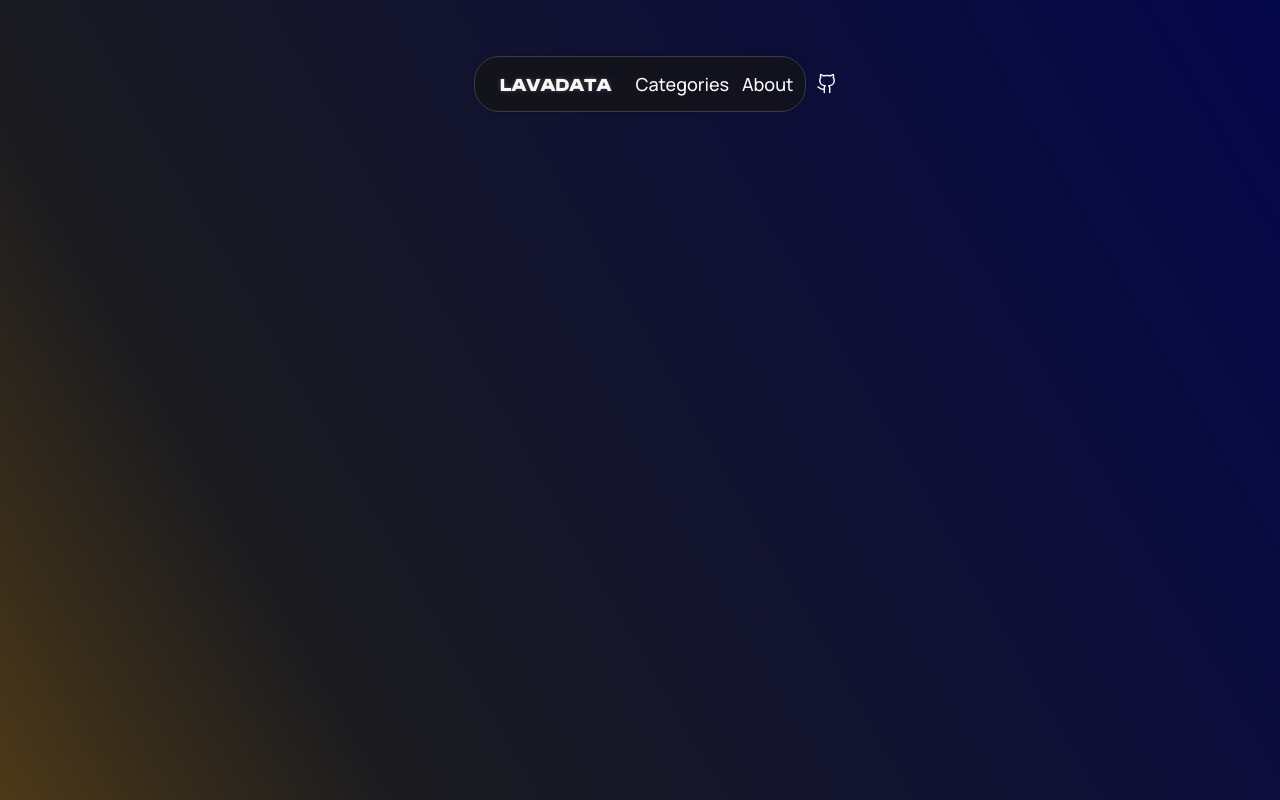
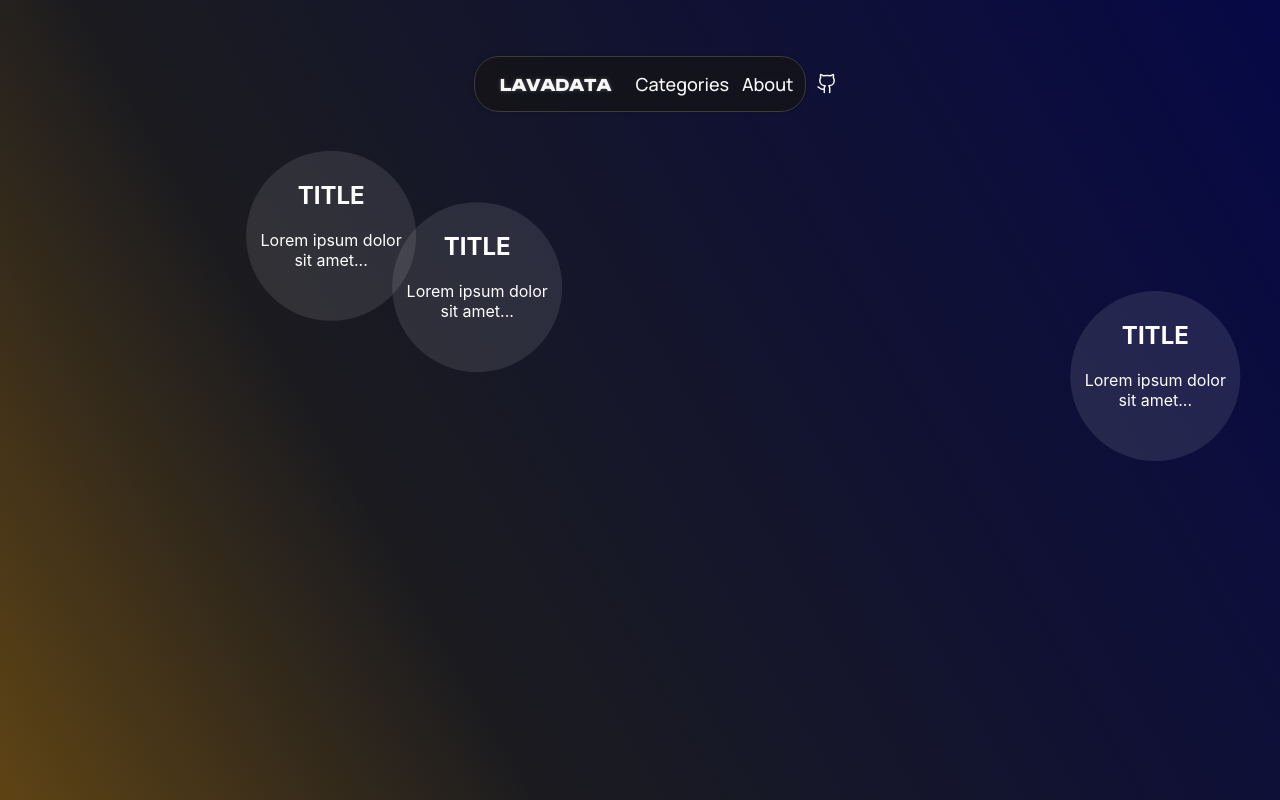
Before and after one commit to antonkazachenko/lava-data, a React (Create React App) app: page / in a window 1280 px wide. Built offline with nearby package versions, Linux system fonts and the light colour scheme.

Commit message:
setup bubbles

```diff
--- a/public/index.html
+++ b/public/index.html
@@ -2,14 +2,14 @@
 <html lang="en">
   <head>
     <meta charset="utf-8" />
-    <link rel="icon" href="%PUBLIC_URL%/favicon.ico" />
+    <link rel="icon" href="%PUBLIC_URL%/pageLogo.png" />
     <meta name="viewport" content="width=device-width, initial-scale=1" />
     <meta name="theme-color" content="#000000" />
     <meta
       name="description"
       content="Web site created using create-react-app"
     />
-    <link rel="apple-touch-icon" href="%PUBLIC_URL%/logo192.png" />
+    <link rel="apple-touch-icon" href="%PUBLIC_URL%/pageLogo.png" />
     <!--
       manifest.json provides metadata used when your web app is installed on a
       user's mobile device or desktop. See https://developers.google.com/web/fundamentals/web-app-manifest/
--- /dev/null
+++ b/src/components/bubbles/bubbles.module.css
@@ -0,0 +1,17 @@
+.bubblesContainer {
+    position: relative;
+    width: 100%;
+    height: 400px; /* Adjust as needed */
+}
+
+/* Removed CSS animations to avoid conflict with state-driven transforms */
+.bubble {
+    position: absolute;
+    width: 150px;
+    height: 150px;
+    background: rgba(255, 255, 255, 0.1);
+    border-radius: 50%;
+    text-align: center;
+    padding: 10px;
+    color: #fff;
+}
--- /dev/null
+++ b/src/components/bubbles/bubbles.tsx
@@ -0,0 +1,99 @@
+import React, {
+  FC, useState, useEffect, useRef,
+} from 'react';
+import styles from './bubbles.module.css';
+
+interface BubbleState {
+  x: number;
+  y: number;
+  vx: number;
+  vy: number;
+  radius: number;
+}
+
+const Bubbles: FC = () => {
+  const containerRef = useRef<HTMLDivElement>(null);
+  const [bubbles, setBubbles] = useState<BubbleState[]>([]);
+  const [containerSize, setContainerSize] = useState({ width: 0, height: 0 });
+
+  // Initialize bubbles with random positions and velocities
+  useEffect(() => {
+    if (containerRef.current) {
+      const { width, height } = containerRef.current.getBoundingClientRect();
+      setContainerSize({ width, height });
+
+      const newBubbles = Array(3).fill(null).map(() => ({
+        x: Math.random() * width,
+        y: Math.random() * height,
+        vx: (Math.random() - 0.5) * 4,
+        vy: (Math.random() - 0.5) * 4,
+        radius: 75, // Half of 150px bubble size
+      }));
+      setBubbles(newBubbles);
+    }
+  }, []);
+
+  // Animation loop
+  useEffect(() => {
+    const animate = () => {
+      setBubbles((prevBubbles) => prevBubbles.map((bubble) => {
+        let {
+          // eslint-disable-next-line prefer-const
+          x, y, vx, vy, radius,
+        } = bubble;
+
+        // Update position
+        x += vx;
+        y += vy;
+
+        // Wall collision with damping
+        if (x < radius) {
+          x = radius;
+          vx = Math.abs(vx) * 0.9;
+        }
+        if (x > containerSize.width - radius) {
+          x = containerSize.width - radius;
+          vx = -Math.abs(vx) * 0.9;
+        }
+        if (y < radius) {
+          y = radius;
+          vy = Math.abs(vy) * 0.9;
+        }
+        if (y > containerSize.height - radius) {
+          y = containerSize.height - radius;
+          vy = -Math.abs(vy) * 0.9;
+        }
+
+        return {
+          ...bubble, x, y, vx, vy,
+        };
+      }));
+
+      // eslint-disable-next-line no-use-before-define
+      animationFrameId = requestAnimationFrame(animate);
+    };
+
+    let animationFrameId = requestAnimationFrame(animate);
+    return () => cancelAnimationFrame(animationFrameId);
+  }, [containerSize]);
+
+  return (
+    <div ref={containerRef} className={styles.bubblesContainer}>
+      {bubbles.map((bubble, index) => (
+        <div
+          /* eslint-disable-next-line react/no-array-index-key */
+          key={index}
+          className={styles.bubble}
+          style={{
+            transform: `translate(${bubble.x - 75}px, ${bubble.y - 75}px)`,
+          }}
+        >
+          <h2>TITLE</h2>
+          <p>Lorem ipsum dolor sit amet...</p>
+        </div>
+      ))}
+    </div>
+  );
+};
+
+export default Bubbles;
--- a/src/components/header/header.module.css
+++ b/src/components/header/header.module.css
@@ -18,6 +18,7 @@
     padding: 0 2vw;
     justify-content: space-between;
     margin-top: 7vh;
+    z-index: 1000;
 }
 
 .logo {
--- a/src/components/index.ts
+++ b/src/components/index.ts
@@ -1,4 +1,5 @@
 import Background from './background/background';
 import Header from './header/header';
+import Bubbles from './bubbles/bubbles';
 
-export { Background, Header };
+export { Background, Header, Bubbles };
--- a/src/components/modal/modal.tsx
+++ b/src/components/modal/modal.tsx
@@ -49,8 +49,6 @@ const Modal: FC<TModalProp> = ({
               )
                 : <h2 className="text text_type_main-large">{title}</h2>
             }
-            {/* eslint-disable-next-line max-len */}
-            {/* eslint-disable-next-line jsx-a11y/anchor-is-valid,jsx-a11y/click-events-have-key-events,jsx-a11y/no-static-element-interactions */}
             <a onClick={handleClose} data-cy="modal-close"><CloseIcon /></a>
           </div>
           {children}
--- a/src/pages/home-page/home-page.tsx
+++ b/src/pages/home-page/home-page.tsx
@@ -1,7 +1,8 @@
 import React, { FC } from 'react';
+import { Bubbles } from '../../components';
 
-const HomePage: FC<object> = () => (
-  <h1> </h1>
+const HomePage: FC = () => (
+  <Bubbles />
 );
 
 export default HomePage;
```
Also changed, not shown: public/pageLogo.png (added).
